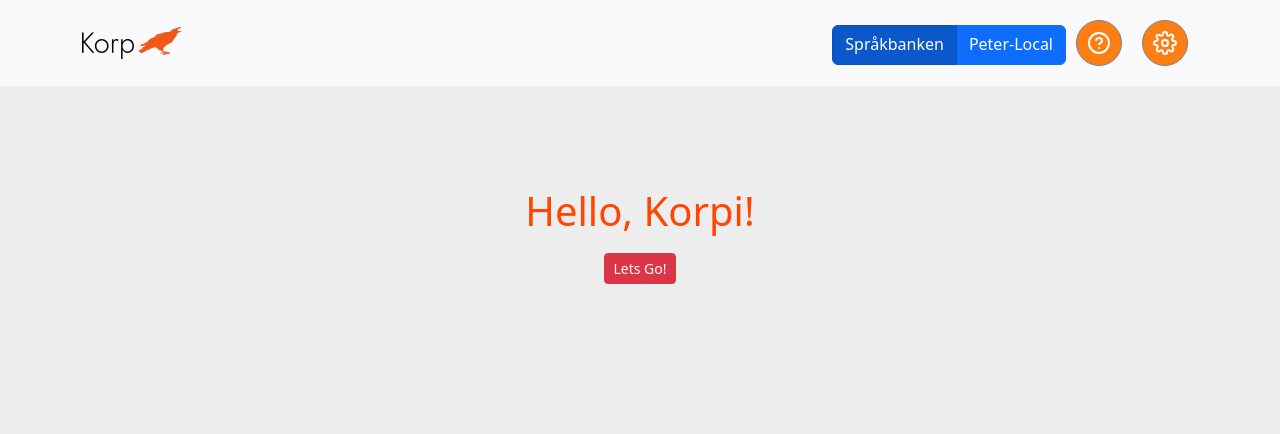
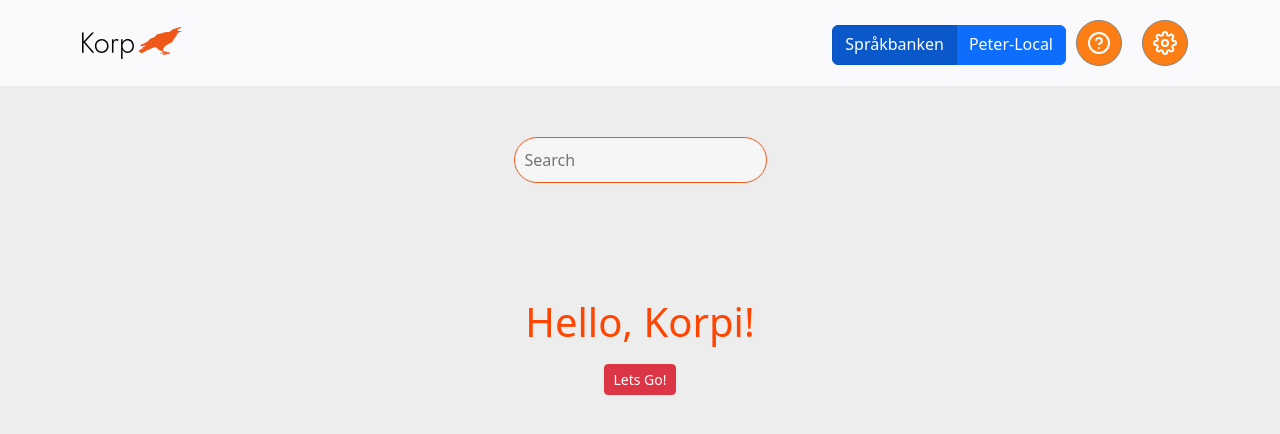
Before and after one commit to spraakbanken/korp-light, a React (Vite) app in the folder frontend/: page / in a window 1280 px wide. Shown: the top 434 px of the page. Built offline with nearby package versions, Linux system fonts and the light colour scheme.

Commit message:
Added SearchBar component

```diff
--- /dev/null
+++ b/frontend/src/components/SearchBar/SearchBar.css
@@ -0,0 +1,10 @@
+.searchBar {
+    margin-inline: auto;
+    padding: 10px;
+    margin-bottom: 15px;
+    margin-top: 50px;
+    border: 1px solid #f0581a;
+    border-radius: 30px;
+    background-color: #f6f6f6;
+    transition: border 0.3s;
+}
--- /dev/null
+++ b/frontend/src/components/SearchBar/SearchBar.jsx
@@ -0,0 +1,13 @@
+import "./SearchBar.css";
+
+export default function SearchBar() {
+
+    return (
+        <input
+            id="searchBar"
+            className="searchBar"
+            type="search"
+            placeholder="Search"
+        />
+    )
+}
--- a/frontend/src/pages/LandingPage/LandingPage.jsx
+++ b/frontend/src/pages/LandingPage/LandingPage.jsx
@@ -1,6 +1,7 @@
 // React Components
 import HelloKorpi from "../../components/HelloKorpi/HelloKorpi.jsx";
 import NavigationBar from "../../components/NavigationBar/NavigationBar.jsx";
+import SearchBar from "../../components/SearchBar/SearchBar.jsx";
 
 //Bootstrap Components
 
@@ -11,6 +12,7 @@ export default function App() {
     return (
         <>
             <NavigationBar />
+            <SearchBar />
             <HelloKorpi />
         </>
     );
```
